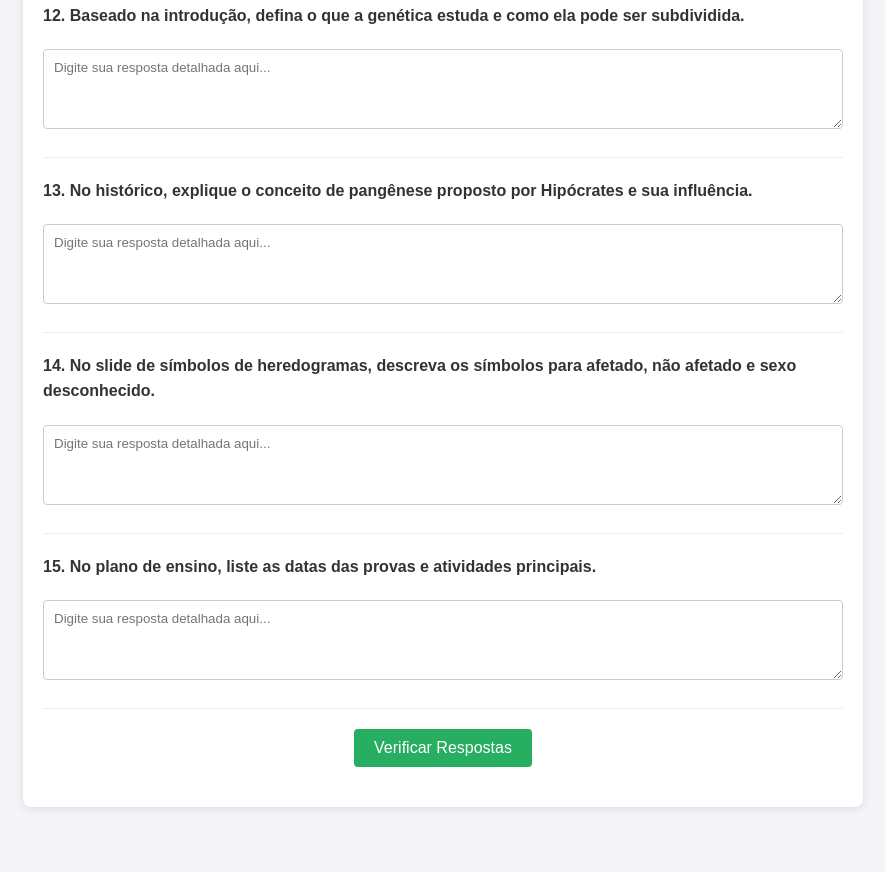
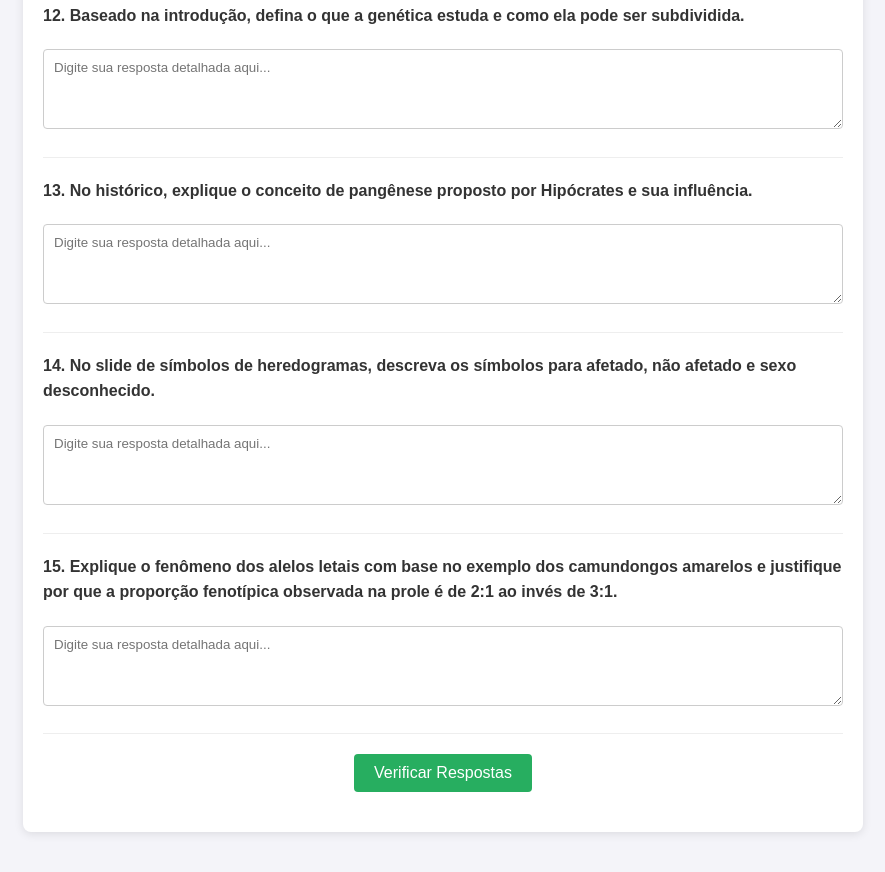
Before and after one commit to JvGoth/Prova3, a plain HTML site: page index.html in a window 1280 px wide. Shown: the part 9904-10776 px from the top of the page, without its empty margins (197-1082 px from the left). Before the commit the page ends 10751 px from the top, so only its background shows below. Drawn offline with Linux system fonts and the light colour scheme.

Commit message:
Update index.html

```diff
--- a/index.html
+++ b/index.html
@@ -253,7 +253,7 @@
                 { type: 'open', q: "Baseado na estrutura do DNA, explique os elementos estruturais e o pareamento de bases.", keywords: ["nucleotídeos 3 partes", "a=t c=g", "fitas anti-paralelas"] },
                 { type: 'open', q: "No slide sobre DNA a proteína, descreva o processo de transcrição e tradução.", keywords: ["dna rna proteína", "transcrição tradução", "genes polipeptídeos rna"] },
                 { type: 'open', q: "Com base na genética na mídia, cite e explique um exemplo de doença genética mencionado (ex: trissomia 13).", keywords: ["síndrome patau", "trissomia cromossomo 13", "genética rara grave"] },
-                { type: 'open', q: "No plano de ensino, liste as datas das provas e atividades principais.", keywords: ["prova1 25/11/2025", "prova2 03/03/2026", "apresentações casos clínicos"] },
+                { type: 'open', q: "Explique o fenômeno dos alelos letais com base no exemplo dos camundongos amarelos e justifique por que a proporção fenotípica observada na prole é de 2:1 ao invés de 3:1.", keywords: ["homozigoto morre", "embrião", "letal recessivo", "desenvolvimento", "2:1"] },
                 { type: 'open', q: "Baseado nas extensões mendelianas, explique dominância incompleta com o exemplo dos frutos.", keywords: ["heterozigoto intermediário", "púrpura violeta branco", "1:2:1"] },
                 { type: 'open', q: "No contexto de codominância, descreva o fenótipo do heterozigoto e dê um exemplo.", keywords: ["ambos fenótipos homozigotos", "grupos sanguíneos ab", "não intermediário"] },
                 { type: 'open', q: "Com base na análise de heredogramas, explique o que é um heredograma e suas limitações em humanos.", keywords: ["representação gráfica história familiar", "reproduções não controladas", "prole pequena"] },
```
